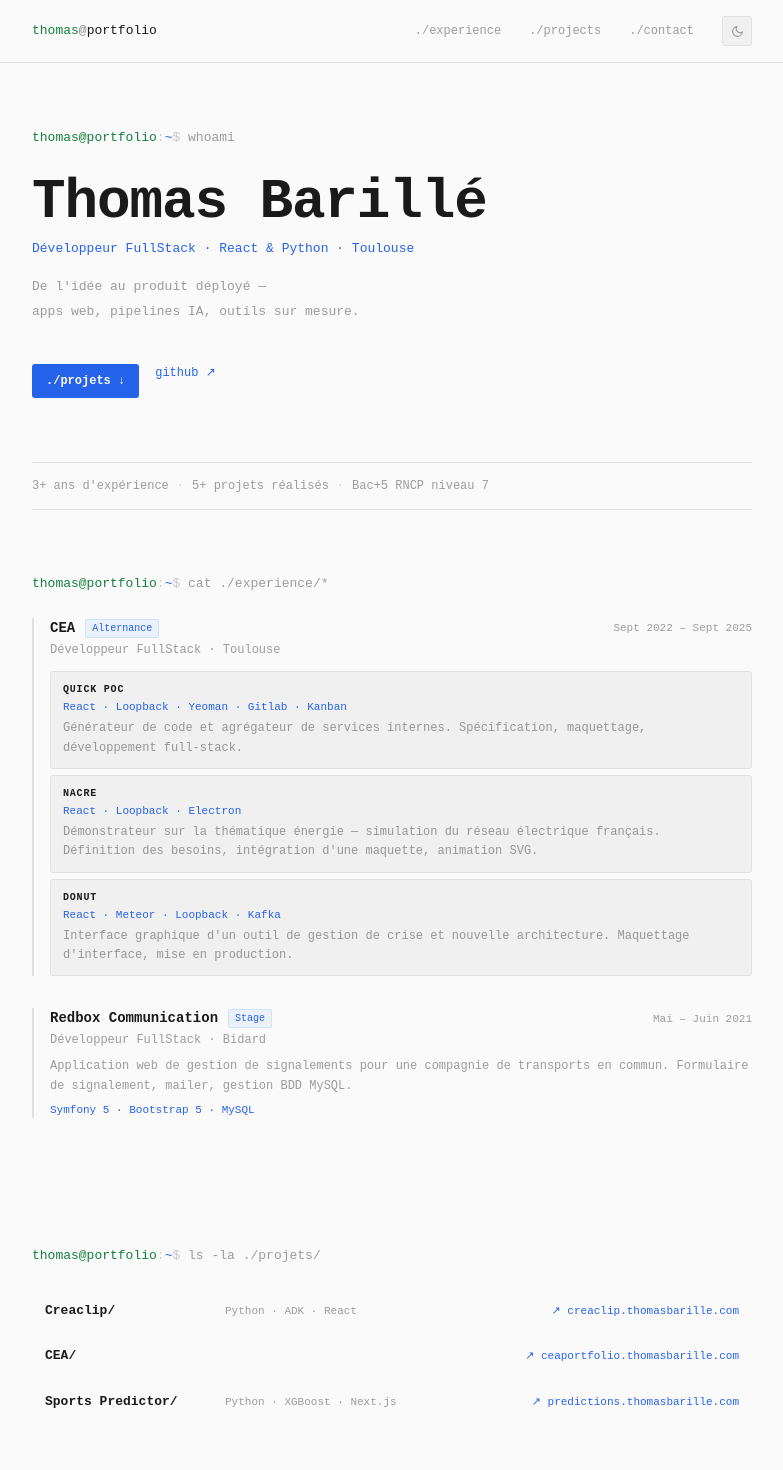
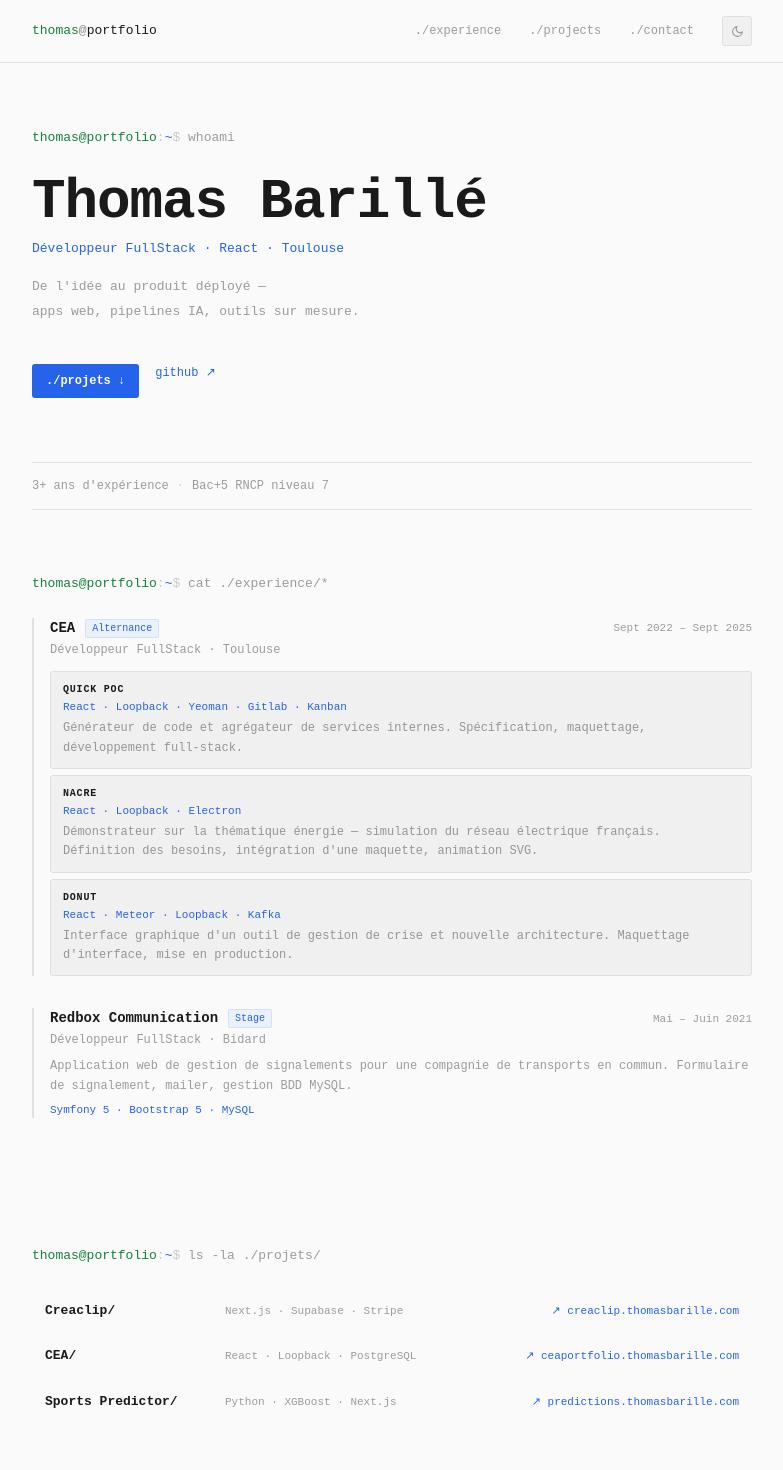
Before and after one commit to thomasBarille-ab/portfolio, a React (Vite) app: page / in a window 1280 px wide. Shown: the top 1470 px of the page, without its empty margins (248-1031 px from the left). Built offline with nearby package versions, Linux system fonts and the light colour scheme.

Commit message:
fix typo

```diff
--- a/src/App.tsx
+++ b/src/App.tsx
@@ -87,7 +87,7 @@ function App() {
             transition={{ delay: 0.3, duration: 0.7, ease }}
           >
             <h1 className="term-name">Thomas Barillé</h1>
-            <p className="term-role">Développeur FullStack · React & Python · Toulouse</p>
+            <p className="term-role">Développeur FullStack · React · Toulouse</p>
             <p className="term-desc">
               De l'idée au produit déployé —<br />
               apps web, pipelines IA, outils sur mesure.
@@ -115,8 +115,6 @@ function App() {
         {/* ── Stats ── */}
         <div className="term-stats">
           <span>3+ ans d'expérience</span>
-          <span className="term-sep">·</span>
-          <span>5+ projets réalisés</span>
           <span className="term-sep">·</span>
           <span>Bac+5 RNCP niveau 7</span>
         </div>
--- a/src/data/projects.ts
+++ b/src/data/projects.ts
@@ -11,7 +11,7 @@ export const projects: Project[] = [
   {
     title: "Creaclip",
     description: "Pipeline IA de génération de clips courts à partir de longues vidéos.",
-    tags: ["Python", "ADK", "React"],
+    tags: ["Next.js", "Supabase", "Stripe"],
     url: "https://creaclip.thomasbarille.com",
     github: "https://github.com/thomasBarille-ab/clipforgesaas",
     gradient: "from-blue-500 to-cyan-600",
@@ -19,7 +19,7 @@ export const projects: Project[] = [
   {
     title: "CEA",
     description: "Projet réalisé au Commissariat à l'Énergie Atomique.",
-    tags: [],
+    tags: ["React", "Loopback", "PostgreSQL"],
     url: "https://ceaportfolio.thomasbarille.com",
     github: "https://github.com/thomasBarille-ab/ceaportfolio",
     gradient: "from-slate-500 to-slate-700",
```
